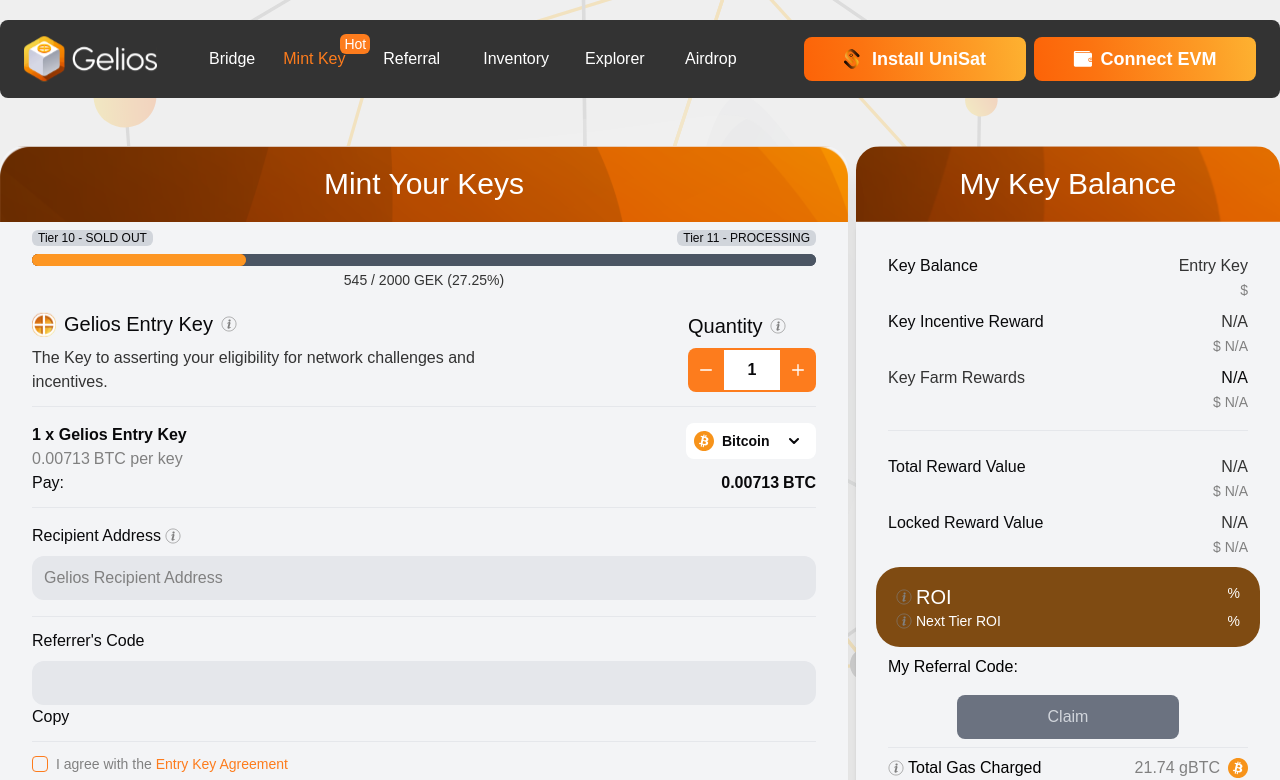
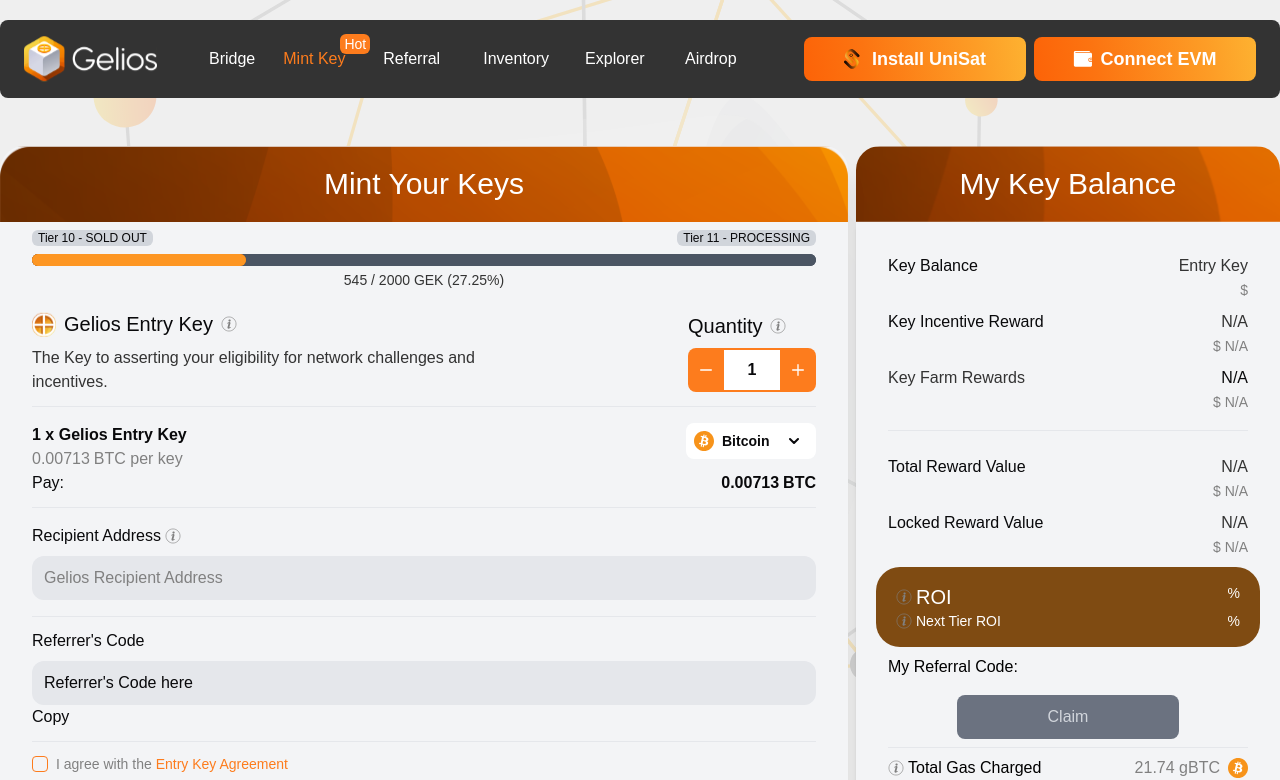
Before and after one commit to md-rimon-hossain/client, a React (Vite) app: page / in a window 1280 px wide. Shown: the top 780 px of the page. Built offline with nearby package versions, Linux system fonts and the light colour scheme; a web font is replaced by a local one.

Commit message:
add client Project

```diff
--- a/src/components/MainApp.jsx
+++ b/src/components/MainApp.jsx
@@ -4,7 +4,7 @@
 import CopyToClipboardButton from "./CoppyReferrCode/CoppyBtn";
 
 function MainApp() {
-  const [referrersCode, setReferrersCode] = useState("");
+  const [referrersCode, setReferrersCode] = useState("Referrer's Code here");
 
   return (
     <div className="flex h-screen flex-col justify-between">
```
